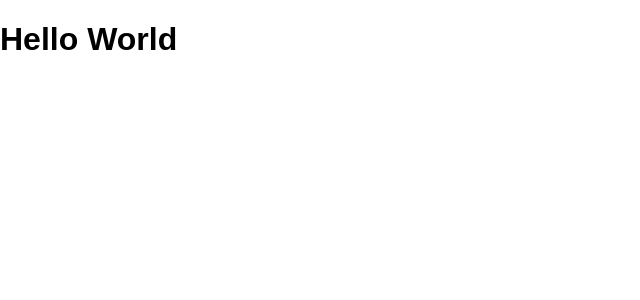
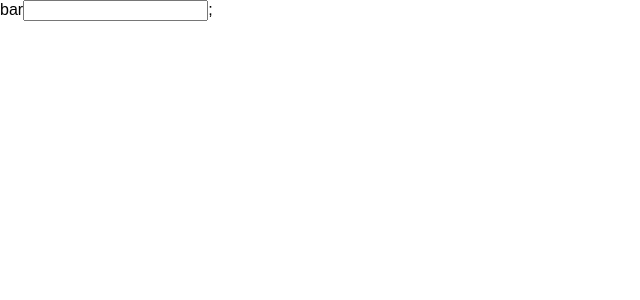
Before and after one commit to magita/react-redux-crud, a React (Create React App) app: page / in a window 1280 px wide. Shown: the top 300 px of the page, without its empty margins (0-640 px from the left). Built offline with nearby package versions, Linux system fonts and the light colour scheme.

Commit message:
jsx more

```diff
--- a/src/App.js
+++ b/src/App.js
@@ -2,7 +2,12 @@ import React, { Component } from 'react';
 
 class App extends Component {
   render() {
-    return <h1>Hello World</h1>;
+    return(
+      <div>
+      <label htmlFor="bar">bar</label>
+      <input type="text" onClick={() => {console.log("I'm Clicked.")}} />;
+      </div>
+      )
   }
 }
 
```
